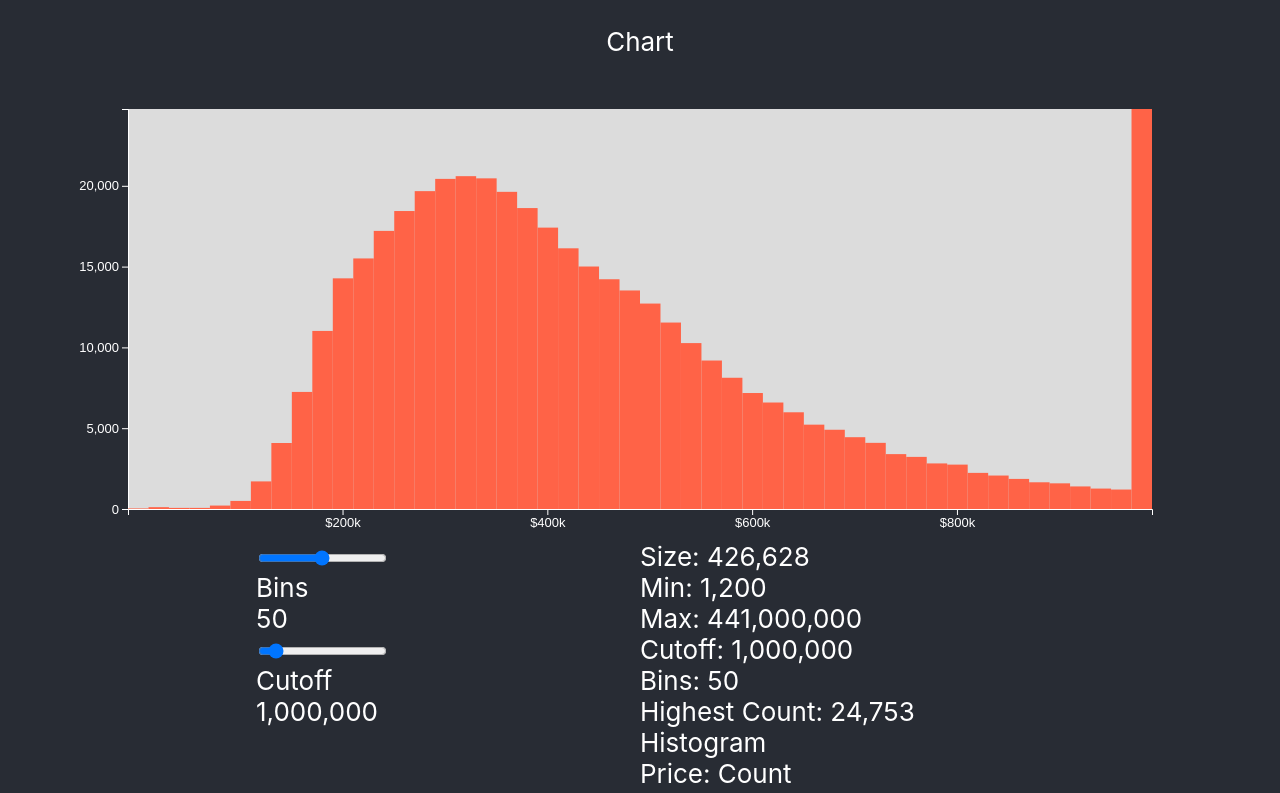
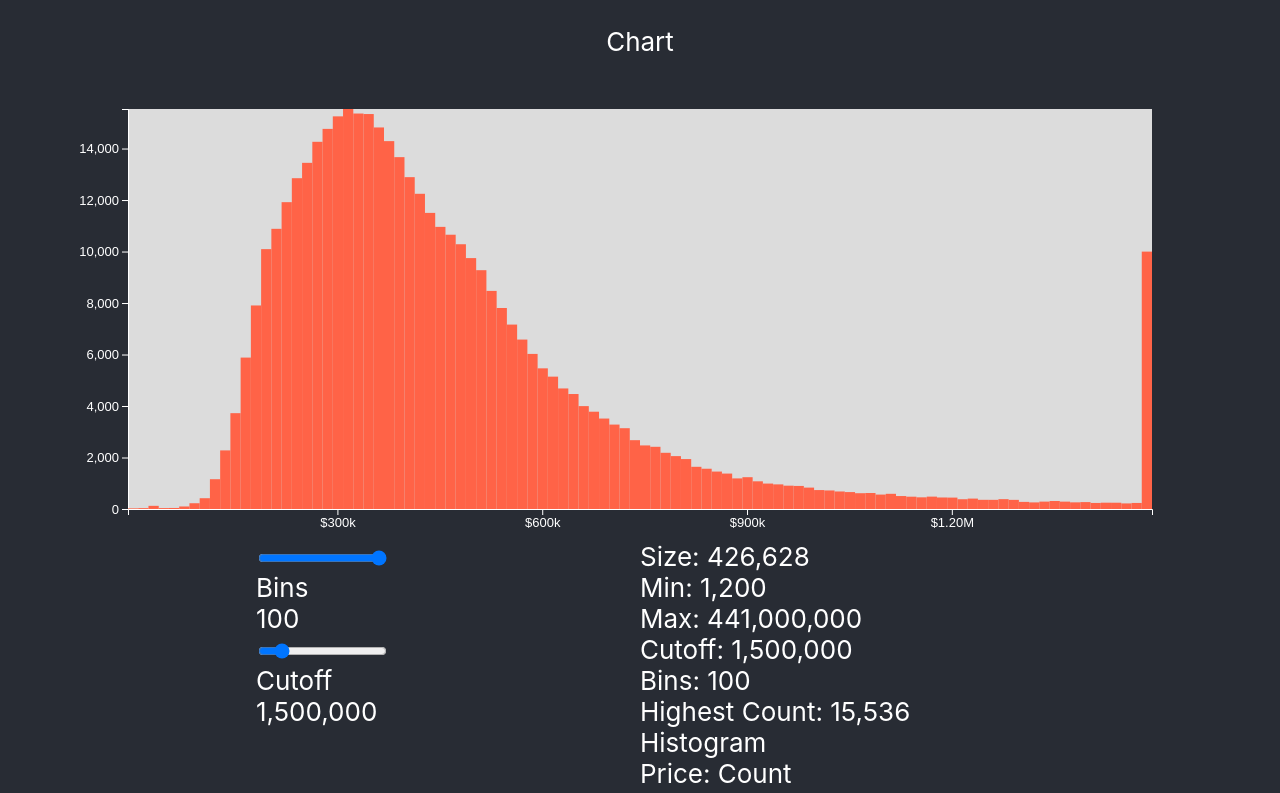
Before and after one commit to anselbrandt/d3-histogram, a React (Create React App) app: page / in a window 1280 px wide. Shown: the top 793 px of the page. Built offline with nearby package versions, Linux system fonts and the light colour scheme.

Commit message:
Set initial cutoff to 1.5M

```diff
--- a/src/App.js
+++ b/src/App.js
@@ -10,8 +10,8 @@ import { getMin, getMax, getHistogram } from "./utils";
 function App() {
   const { width, height } = useGetViewport();
   const svgRef = useRef();
-  const [bins, setBins] = useState(50);
-  const [cutoff, setCutoff] = useState(1000000);
+  const [bins, setBins] = useState(100);
+  const [cutoff, setCutoff] = useState(1500000);
   const [yScale, setYScale] = useState(50);
   const [data, setData] = useState();
   const [min, setMin] = useState();
```
